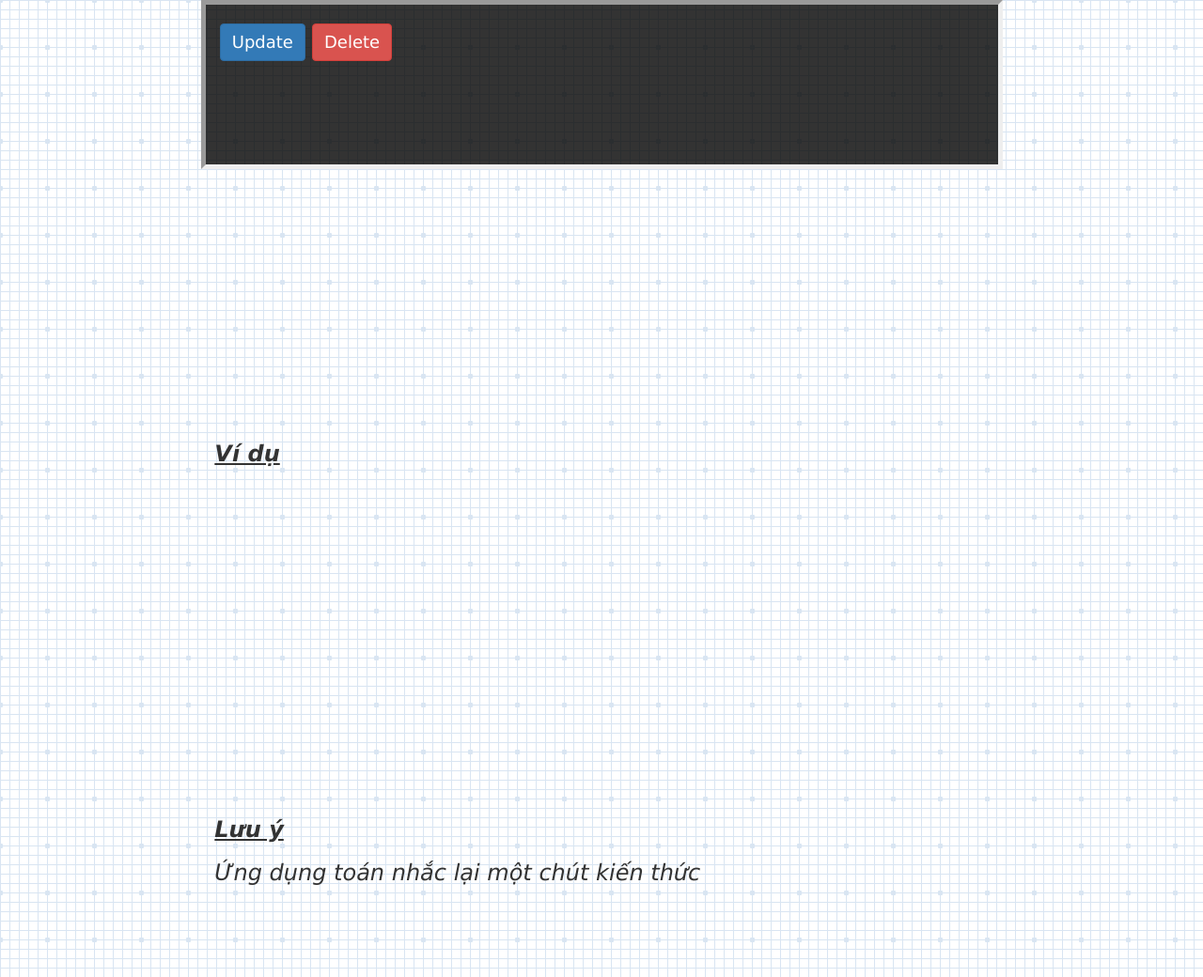
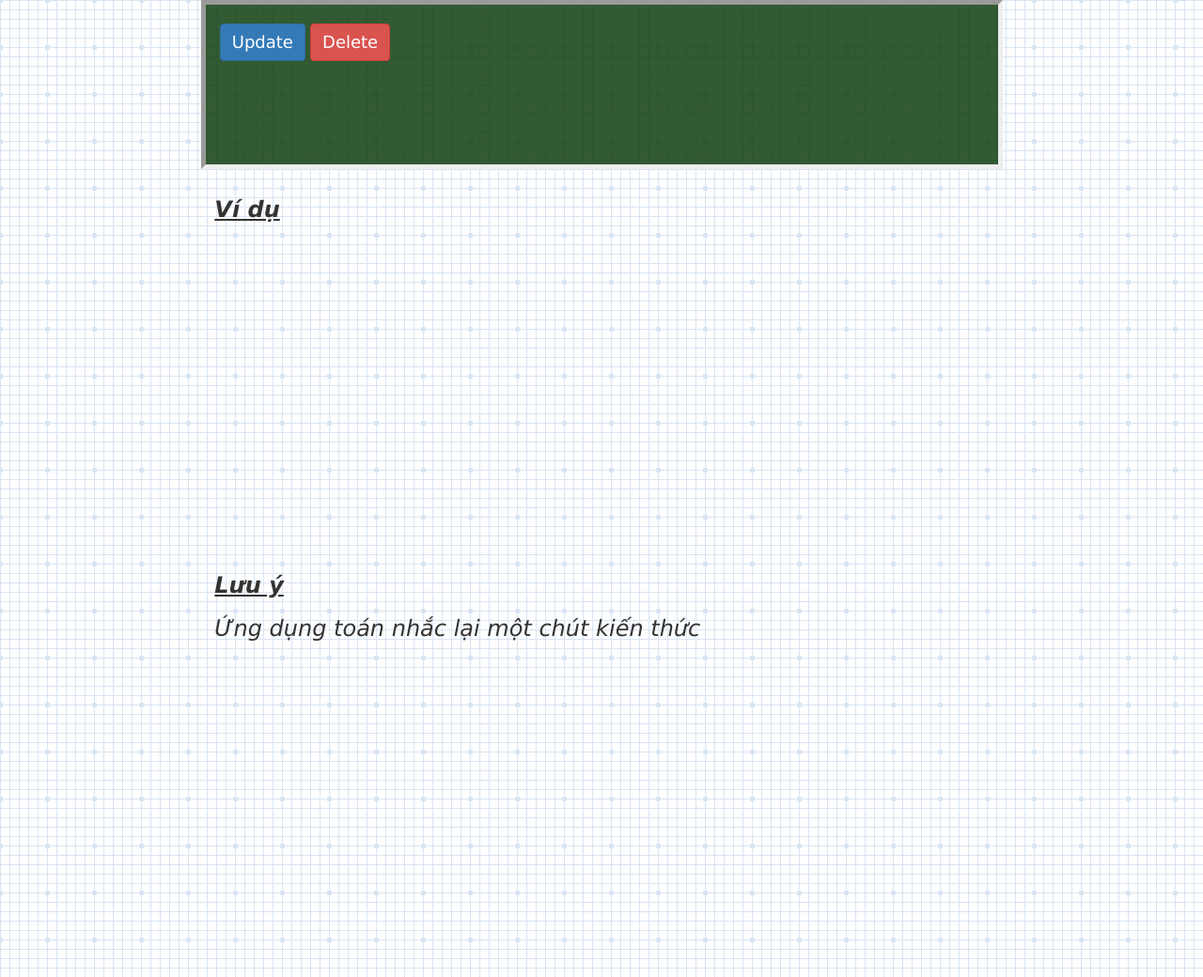
Before and after one commit to thuctoa/toanhoc, a Yii app: template views/book/view.php in a window 1280 px wide. Shown: the top 1040 px of the page at 94% size. Run offline with PHP 8.4 and a stand-in for Yii, Linux system fonts and the light colour scheme; the template is opened without the code that fills it, so the values that code supplies are empty; some libraries are stand-ins or nearby versions.

Commit message:
dinh khung cho site

```diff
--- a/controllers/MatranController.php
+++ b/controllers/MatranController.php
@@ -339,7 +339,7 @@ class MatranController extends \yii\web\Controller
                                 }
                             }
                             $phanphoidung=  $this->giaihe($a_ppd, $b_ppd, $sobac);
-                            $phanphoidung=  $this->lamdepketqua($phanphoidung, $sobac, 0);
+                            //$phanphoidung=  $this->lamdepketqua($phanphoidung, $sobac, 0);
                         }
 
                     }
--- a/web/css/dinhkhung.css
+++ b/web/css/dinhkhung.css
@@ -73,10 +73,7 @@
 a{
     color: black;
 }
-.nav-pills > li > a {
-    border: 1px solid #EEE;
-    background: rgba(10,10,10,0.2);
-}
+
 .nav-pills > li.active > a, .nav-pills > li.active > a:hover, .nav-pills > li.active > a:focus {
     color: #fff;
     background-color: rgba(10,10,40,0.7);
@@ -112,14 +109,10 @@ a{
 .wrap{
     margin-bottom: 40px;
 }
-.navbar-nav > li > a {
-    color: white;
-
-}
 body{
     font-family: Verdana, Arial, Helvetica, sans-serif;
     background-image: url(../img/background.png);
-    font-size: 13px;
+    font-size: 16px;
 }
 .menutrai{
     position: fixed;
@@ -140,12 +133,11 @@ body{
     border-style: inset;
     border-width: thick;
     padding-bottom: 100px;
-    background: rgba(0,0,0,0.8);
+    background: rgba(0, 51, 0,0.8);
     color: white;
     max-height: 100vh;
     max-width: 1000px;
     overflow: scroll;
-    font-size: 22px;
 }
 .noidung-dau{
 /*    position: fixed;
@@ -157,7 +149,7 @@ body{
 
 }
 .huongdan-dau{
-    margin-top: 270px;
+    margin-top: 10px;
 }
 input{
     background: rgba(10,10,10,0.2);
@@ -167,3 +159,14 @@ input{
     margin-top: 10px;
     margin-bottom: 10px;
 }
+
+
+.navbar-nav > li > a {
+    color: white;
+
+}
+.nav-pills > li > a {
+    border: 1px solid #EEE;
+    background: rgba(10,10,10,0.2);
+    font-size: 13px;
+}
--- a/web/index.php
+++ b/web/index.php
@@ -1,7 +1,7 @@
 <?php
 
 // comment out the following two lines when deployed to production
-defined('YII_DEBUG') or define('YII_DEBUG', FALSE);
+defined('YII_DEBUG') or define('YII_DEBUG', true);
 defined('YII_ENV') or define('YII_ENV', 'dev');
 
 require(__DIR__ . '/../vendor/autoload.php');
```
